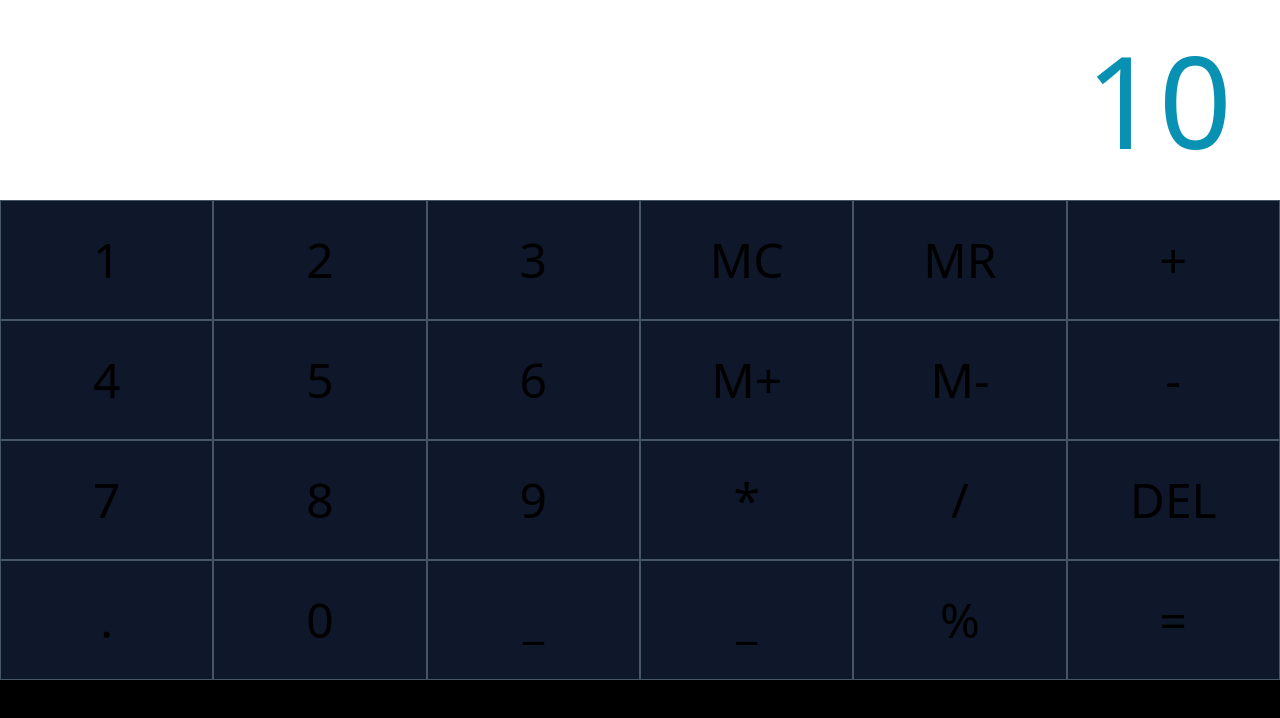
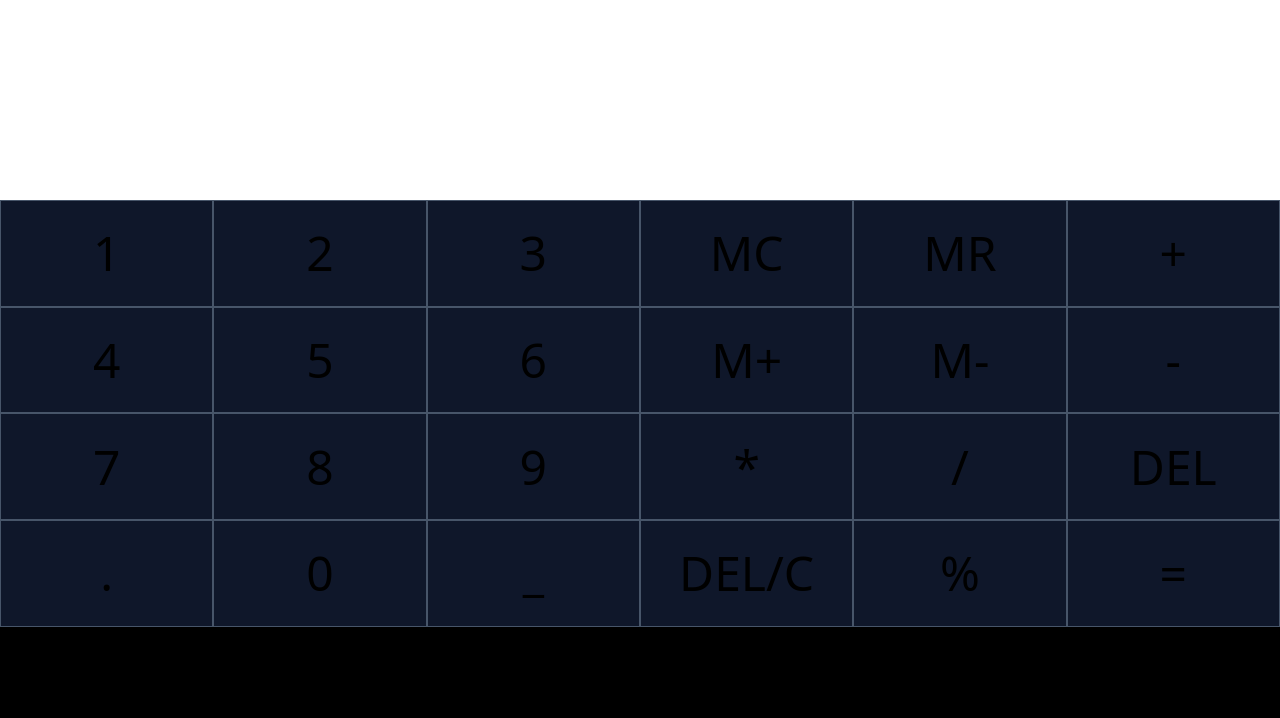
Before and after one commit to amadeusantos/calculadora, a Next.js app: page / in a window 1280 px wide. Shown: the top 718 px of the page. Built offline with nearby package versions, Linux system fonts and the light colour scheme.

Commit message:
adicionando a lógica da calculadora

```diff
--- a/src/components/Button.tsx
+++ b/src/components/Button.tsx
@@ -1,10 +1,11 @@
 interface ButtonsProps {
-    valor: string
+    valor: string;
+    setExpressao: (exp:string) => void;
 }
 
-export default function Button({valor}: ButtonsProps) {
+export default function Button({valor, setExpressao}: ButtonsProps) {
     return (
-        <button className="w-1/6 h-1/5 text-5xl border bg-slate-900 border-slate-600">
+        <button className="w-1/6 h-1/5 text-5xl border bg-slate-900 border-slate-600" onClick={() => setExpressao(valor)}>
             {valor}
         </button>
     )
--- a/src/components/Calculadora.tsx
+++ b/src/components/Calculadora.tsx
@@ -1,14 +1,106 @@
+import { useState } from "react";
 import Button from "./Button";
 import Display from "./Display";
 
 export default function Calculadora() {
-    const teclas = ["1", "2", "3", "MC", "MR", "+", "4", "5", "6", "M+", "M-", "-", "7", "8", "9", "*", "/", "DEL", ".", "0", "_", "_", "%", "="]
-    return (
-        <div className="w-screen h-screen bg-black">
-            <Display valor="10" />
-            <div className="h-3/4">
-                {teclas.map((tecla) => <Button key={tecla} valor={tecla} />)}
-            </div>
-        </div>
-    )
+  const teclas = [
+    "1",
+    "2",
+    "3",
+    "MC",
+    "MR",
+    "+",
+    "4",
+    "5",
+    "6",
+    "M+",
+    "M-",
+    "-",
+    "7",
+    "8",
+    "9",
+    "*",
+    "/",
+    "DEL",
+    ".",
+    "0",
+    "_",
+    "DEL/C",
+    "%",
+    "=",
+  ];
+  const operators = ["/", "+", "-", "%", "*"];
+  const Ms = ["M+", "M-", "MR", "MC"];
+  const [expressao, setExpressao] = useState("");
+  const [memoria, setMemoria] = useState(0);
+
+  function calcular(entrada: string) {
+    if (entrada == "DEL") {
+      if (expressao != "") {
+        setExpressao(expressao.slice(0, expressao.length - 1));
+      }
+    } else if (entrada == "DEL/C") {
+      setExpressao("");
+    } else if (
+      entrada == "0" &&
+      (operators.includes(expressao.charAt(expressao.length - 1)) ||
+        expressao == "")
+    ) {
+    } else if (entrada == "_") {
+    } else if (
+      operators.includes(entrada) &&
+      operators.includes(expressao.charAt(expressao.length - 1))
+    ) {
+      setExpressao(expressao.slice(0, expressao.length - 1) + entrada);
+    } else if (
+      entrada == "=" &&
+      !operators.includes(expressao.charAt(expressao.length - 1)) &&
+      !(expressao == "")
+    ) {
+      setExpressao(`${eval(expressao)}`);
+    } else if (
+      entrada == "M+" &&
+      !operators.includes(expressao.charAt(expressao.length - 1)) &&
+      !(expressao == "")
+    ) {
+      setMemoria(memoria + eval(expressao));
+    } else if (
+      entrada == "M-" &&
+      !operators.includes(expressao.charAt(expressao.length - 1)) &&
+      !(expressao == "")
+    ) {
+      setMemoria(memoria - eval(expressao));
+    } else if (
+      entrada == "MR" &&
+      !operators.includes(expressao.charAt(expressao.length - 1))
+    ) {
+      setExpressao(`${memoria}`);
+    } else if (
+      entrada == "MC" &&
+      !operators.includes(expressao.charAt(expressao.length - 1))
+    ) {
+      setMemoria(0);
+    } else if (
+      entrada == "=" ||
+      entrada == "M+" ||
+      entrada == "M-" ||
+      entrada == "MR" ||
+      entrada == "MC"
+    ) {
+      console.log("error");
+    } else {
+      setExpressao(expressao + entrada);
+    }
+  }
+
+  return (
+    <div className="w-screen h-screen bg-black">
+      <Display valor={expressao} memoria={`${memoria}`} />
+      <div className="h-2/3">
+        {teclas.map((tecla) => (
+          <Button key={tecla} valor={tecla} setExpressao={calcular} />
+        ))}
+      </div>
+    </div>
+  );
 }
--- a/src/components/Display.tsx
+++ b/src/components/Display.tsx
@@ -1,10 +1,18 @@
+import { useEffect, useState } from "react"
+
 interface DisplayProps {
     valor: string
+    memoria: string
 }
 
-export default function Display({valor}: DisplayProps) {
+
+
+export default function Display({valor , memoria}: DisplayProps) {
+    useEffect(() => {}, [valor, memoria])
+
     return (
-        <div className="flex justify-end items-center w-screen h-1/4 p-12 text-9xl bg-white text-cyan-600">
+        <div className="flex justify-between items-center w-screen h-1/4 p-12 text-9xl bg-white text-cyan-600">
+            <h1>{memoria!="0"? "M": ""}</h1>
             {valor}
         </div>
     )
```
